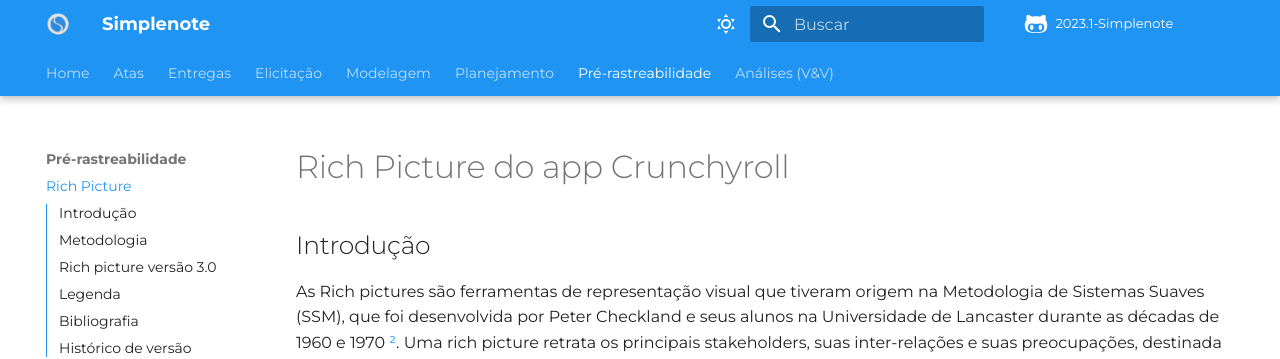
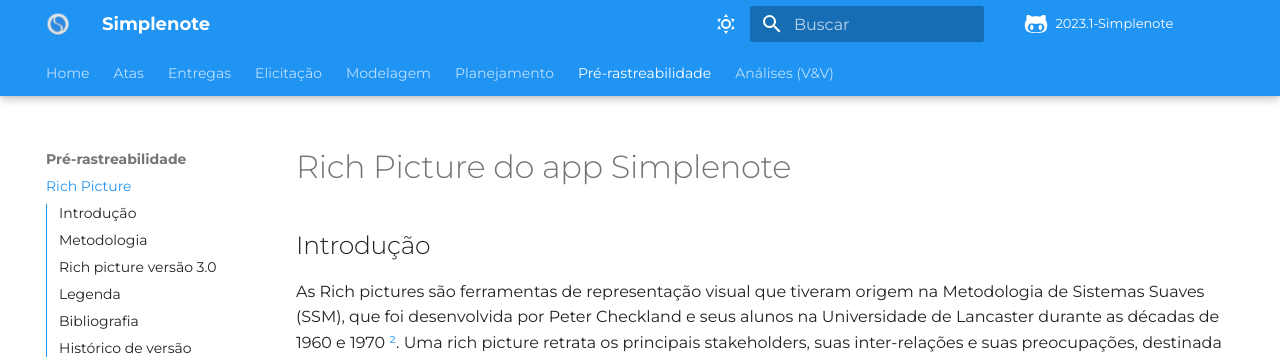
Before and after one commit to Requisitos-de-Software/2023.1-Simplenote, an MkDocs documentation site: the page built from docs/pré-rastreabilidade/rich_picture.md, in a window 1280 px wide and 900 px high. Shown: the top 359 px of the window. Built offline with MkDocs 1.6.1 and Material for MkDocs 9.7.7, drawn with Linux system fonts in a browser that asks for light colours; some web fonts are replaced; comment, search, counter and statistics services are not loaded.

Commit message:
CRUNCHYROOL ???????

```diff
--- a/docs/pré-rastreabilidade/rich_picture.md
+++ b/docs/pré-rastreabilidade/rich_picture.md
@@ -1,4 +1,4 @@
-# Rich Picture do app Crunchyroll
+# Rich Picture do app Simplenote
 
 ## Introdução
 As Rich pictures são ferramentas de representação visual que tiveram origem na Metodologia de Sistemas Suaves (SSM), que foi desenvolvida por Peter Checkland e seus alunos na Universidade de Lancaster durante as décadas de 1960 e 1970 [²](#ancora2).
```
